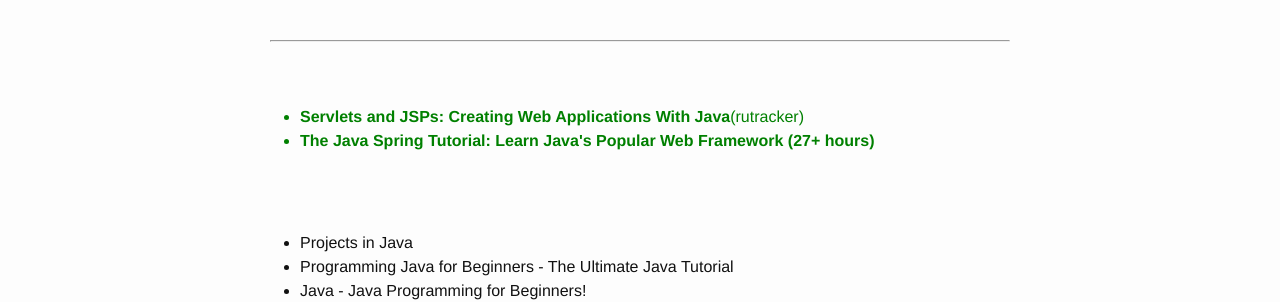
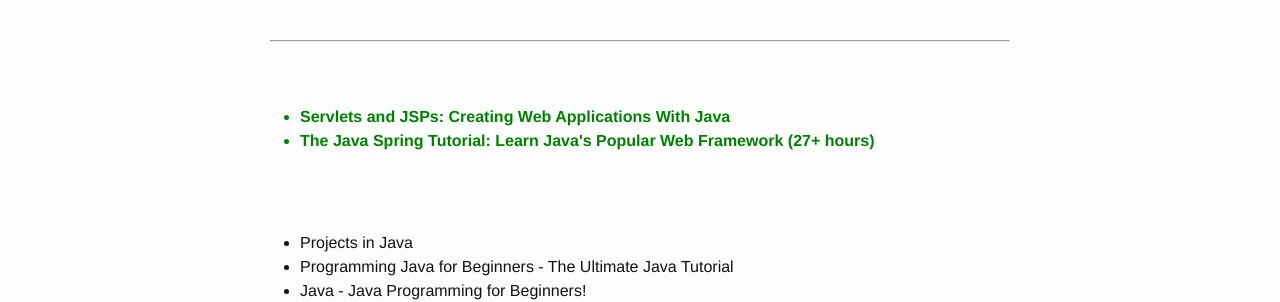
Before and after one commit to webmakaka/javadev.org, a Jekyll site: the page built from website/library/collections/video/paid/udemy.md, in a window 1280 px wide. Shown: the part 670-972 px from the top of the page. Built offline with Jekyll 4.4.1, drawn with Linux system fonts in a browser that asks for light colours.

Commit message:
Update udemy.md

```diff
--- a/website/library/collections/video/paid/udemy.md
+++ b/website/library/collections/video/paid/udemy.md
@@ -36,7 +36,7 @@
 
 <ul>
 
-<li style="color:green"><strong>Servlets and JSPs: Creating Web Applications With Java</strong>(rutracker)</li>
+<li style="color:green"><strong>Servlets and JSPs: Creating Web Applications With Java</strong></li>
 <li style="color:green"><strong>The Java Spring Tutorial: Learn Java's Popular Web Framework (27+ hours)</strong></li>
 </ul>
 
```
